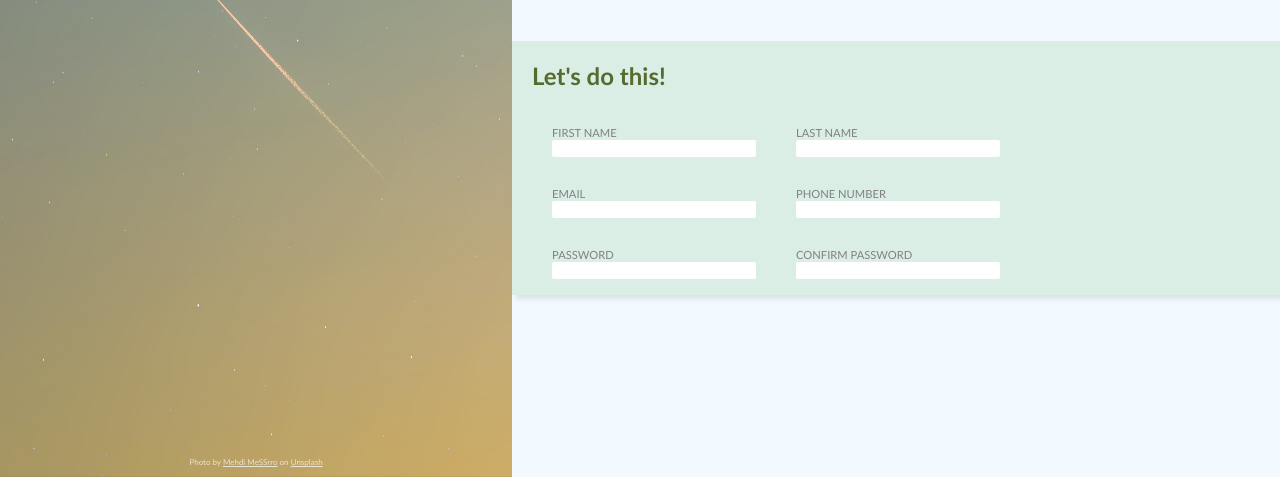
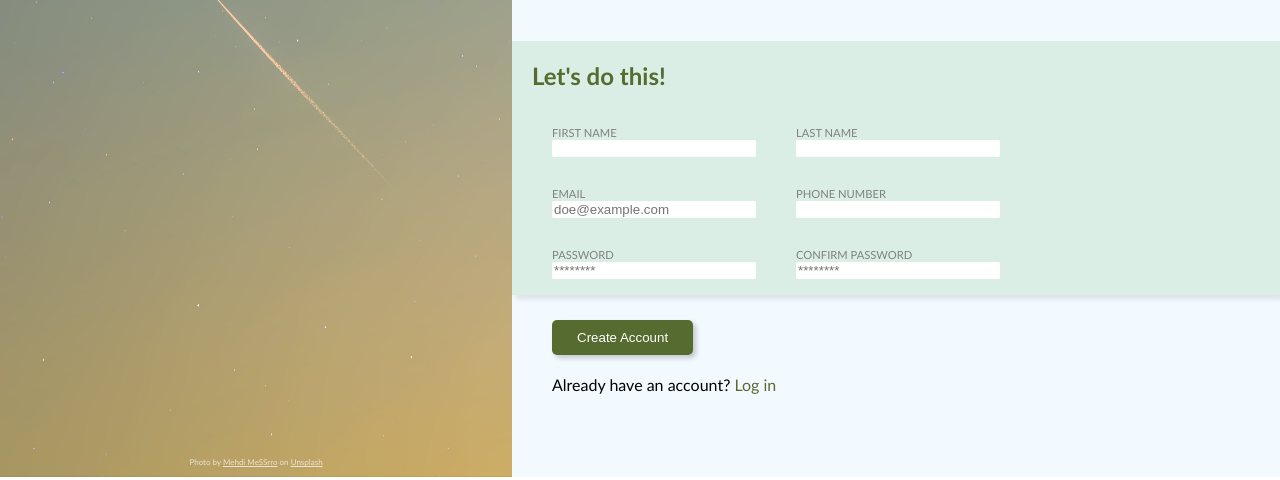
Before and after one commit to Zuxulius/sign-up-form-odin, a plain HTML site: page index.html in a window 1280 px wide. Shown: the part 323-803 px from the top of the page. Drawn offline with Linux system fonts and the light colour scheme.

Commit message:
Forgot to commit, basically finished

```diff
--- a/index.html
+++ b/index.html
@@ -32,11 +32,11 @@
 						</li>
 						<li>
 							<label for="mail">EMAIL</label>
-							<input type="email" id="mail" name="e_mail" required>
+							<input type="email" id="mail" name="e_mail" placeholder="doe@example.com" required>
 						</li>
 						<li>
 							<label for="pw">PASSWORD</label>
-							<input type="password" id="pw" name="pass_word" required>
+							<input minlength="8" type="password" id="pw" name="pass_word" placeholder="********" required>
 							<div class="error"></div>
 						</li>
 					</ul>
@@ -51,13 +51,16 @@
 						</li>
 						<li>
 							<label for="pw-confirm">CONFIRM PASSWORD</label>
-							<input type="password" id="pw-confirm" name="conf_pass_word" required>
+							<input type="password" id="pw-confirm" name="conf_pass_word" placeholder="********" required>
 							<div class="error"></div>
 						</li>
 					</ul>
+					<button type="submit">Create Account</button>
 				</form>
 			</div>
-			<div class="acc"></div>
+			<div class="acc">
+				<p>Already have an account? <a href="">Log in</a></p>
+			</div>
 		</div>
 	</div>
 </body>
--- a/style.css
+++ b/style.css
@@ -98,6 +98,7 @@ label {
 }
 
 form {
+    position: relative;
     display: flex;
 }
 
@@ -110,19 +111,59 @@ input:focus {
     box-shadow: 3px 3px 5px rgba(0,0,0, 0.2)
 }
 
-#mail:focus:invalid {
+#mail:invalid {
     outline: solid red;
 }
 
-#pw:focus:invalid, #pw-confirm:focus:invalid {
+#mail:placeholder-shown:invalid {
+    outline: none;
+}
+
+#pw:placeholder-shown:invalid, #pw-confirm:placeholder-shown:invalid {
+    outline: none;
+}
+
+#pw:invalid, #pw-confirm:invalid {
     outline: solid red;
 }
 
-.error {
-
+#pw:not(:placeholder-shown):invalid + .error:after {
+    color: red;
+    font-size: 0.7em;
+    content: "*Password must be at least 8 characters";
 }
 
-/* .acc {
-    height: 40vh;
-    border: solid;
-} */
+button {
+    cursor: pointer;
+    transition: 200ms ease;
+    background-color: darkolivegreen;
+    color: white;
+    position: absolute;
+    left: 40px;
+    bottom: -60px;
+    padding-top: 10px;
+    padding-bottom: 10px;
+    padding-right: 25px;
+    padding-left: 25px;
+    border-radius: 5px;
+    border: none;
+    box-shadow: 3px 3px 5px rgba(0,0,0, 0.2)
+}
+
+button:hover {
+    transition: 200ms ease;
+    padding-top: 11px;
+    padding-right: 26px;
+    padding-left: 26px;
+    padding-bottom: 11px;
+}
+
+.acc a {
+    color: darkolivegreen;
+    text-decoration: none;
+}
+
+.acc p {
+    margin-top: 80px;
+    margin-left: 40px;
+}
```
